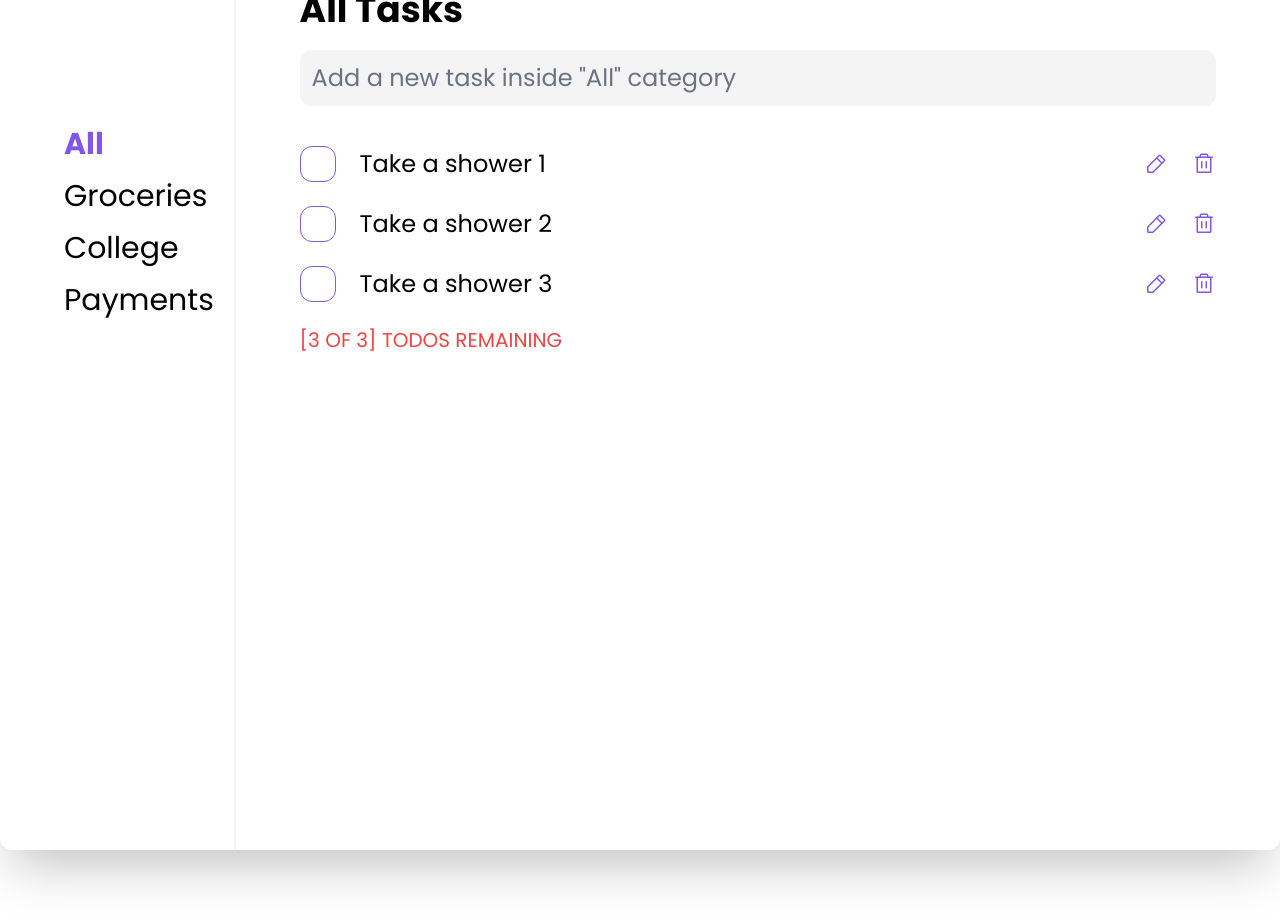
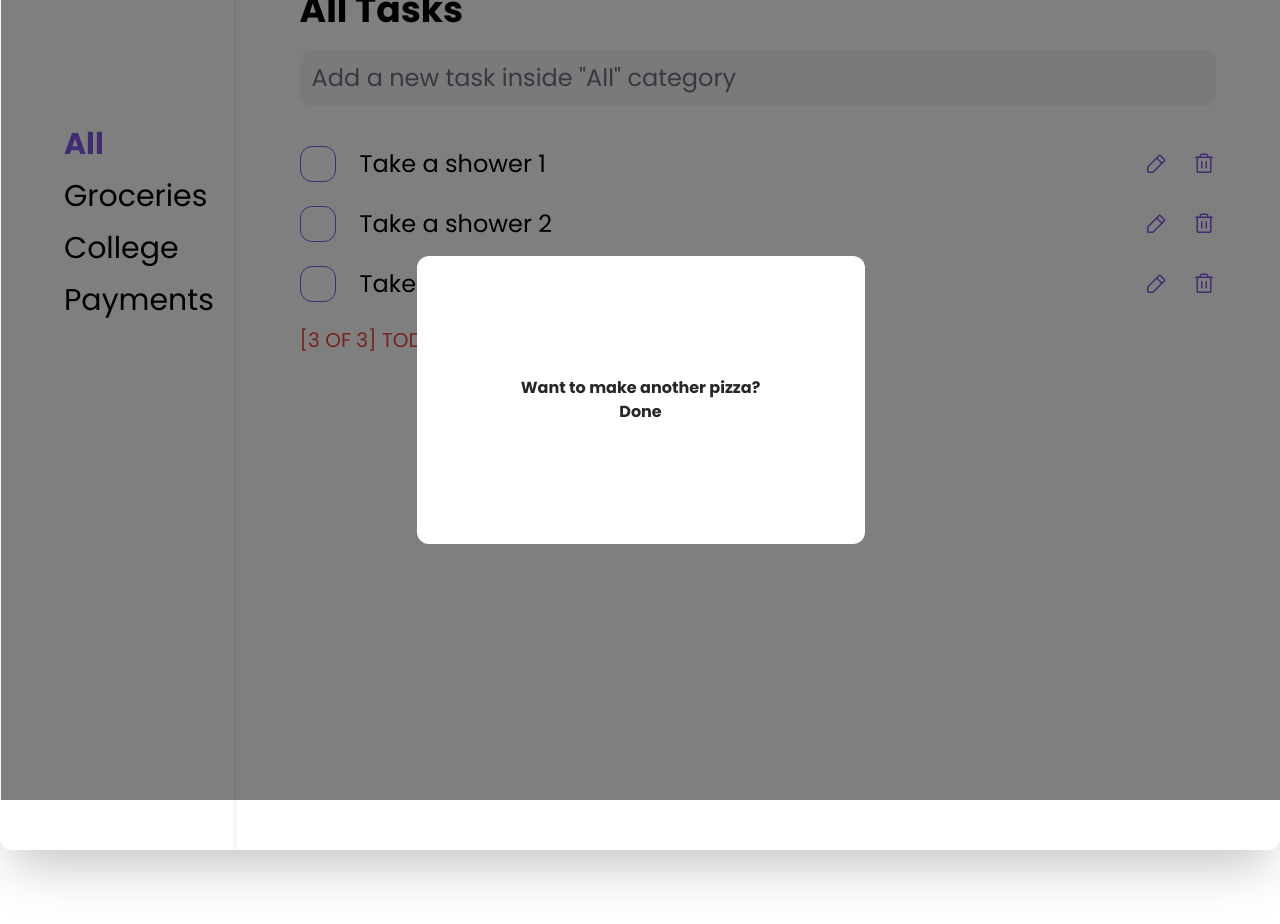
Before and after one commit to Sn0wye/spaces, a React (Vite) app: page / in a window 1280 px wide. Shown: the top 924 px of the page. Built offline with nearby package versions, Linux system fonts and the light colour scheme; the HTML template or start-up script is replaced by a standard one.

Commit message:
ammend nisso

```diff
--- a/src/App.tsx
+++ b/src/App.tsx
@@ -1,4 +1,5 @@
 import { Categories } from "./Components/Categories";
+import Modal from "./Components/Modal";
 import Title from "./Components/Title";
 import { Todos } from "./Components/Todos";
 import { SelectedCategoryProvider } from "./Contexts/SelectedCategory";
@@ -13,6 +14,7 @@ function App() {
             <Title />
             <Todos />
           </section>
+          <Modal showModal={true} setShowModal={() => {}} />
         </SelectedCategoryProvider>
       </main>
     </div>
--- /dev/null
+++ b/src/Components/Modal.tsx
@@ -0,0 +1,59 @@
+import React from "react";
+import { motion, AnimatePresence } from "framer-motion";
+
+type Props = {
+  showModal: boolean;
+  setShowModal: () => void;
+};
+
+const backdropVariants = {
+  hidden: {
+    opacity: 0,
+  },
+  visible: {
+    opacity: 1,
+  },
+};
+
+const modalVariants = {
+  hidden: {
+    y: "-100vh",
+    opacity: 0,
+  },
+  visible: {
+    y: 0,
+    opacity: 1,
+    transition: {
+      delay: 0.5,
+    },
+  },
+};
+const Modal = ({ showModal, setShowModal }: Props) => {
+  return (
+    <AnimatePresence exitBeforeEnter>
+      {showModal && (
+        <motion.div
+          className="fixed inset-0 z-1 w-full h-full bg-black bg-opacity-50 flex justify-center items-center select-none "
+          variants={backdropVariants}
+          initial="hidden"
+          animate="visible"
+          exit="hidden"
+        >
+          <motion.div
+            className="w-full h-full max-w-md max-h-72 bg-white rounded-xl flex flex-col justify-center items-center"
+            variants={modalVariants}
+          >
+            <p className="text-zinc-800 font-bold">
+              Want to make another pizza?
+            </p>
+            <button className="text-zinc-800 border-zinc-800 font-bold">
+              Done
+            </button>
+          </motion.div>
+        </motion.div>
+      )}
+    </AnimatePresence>
+  );
+};
+
+export default Modal;
```
